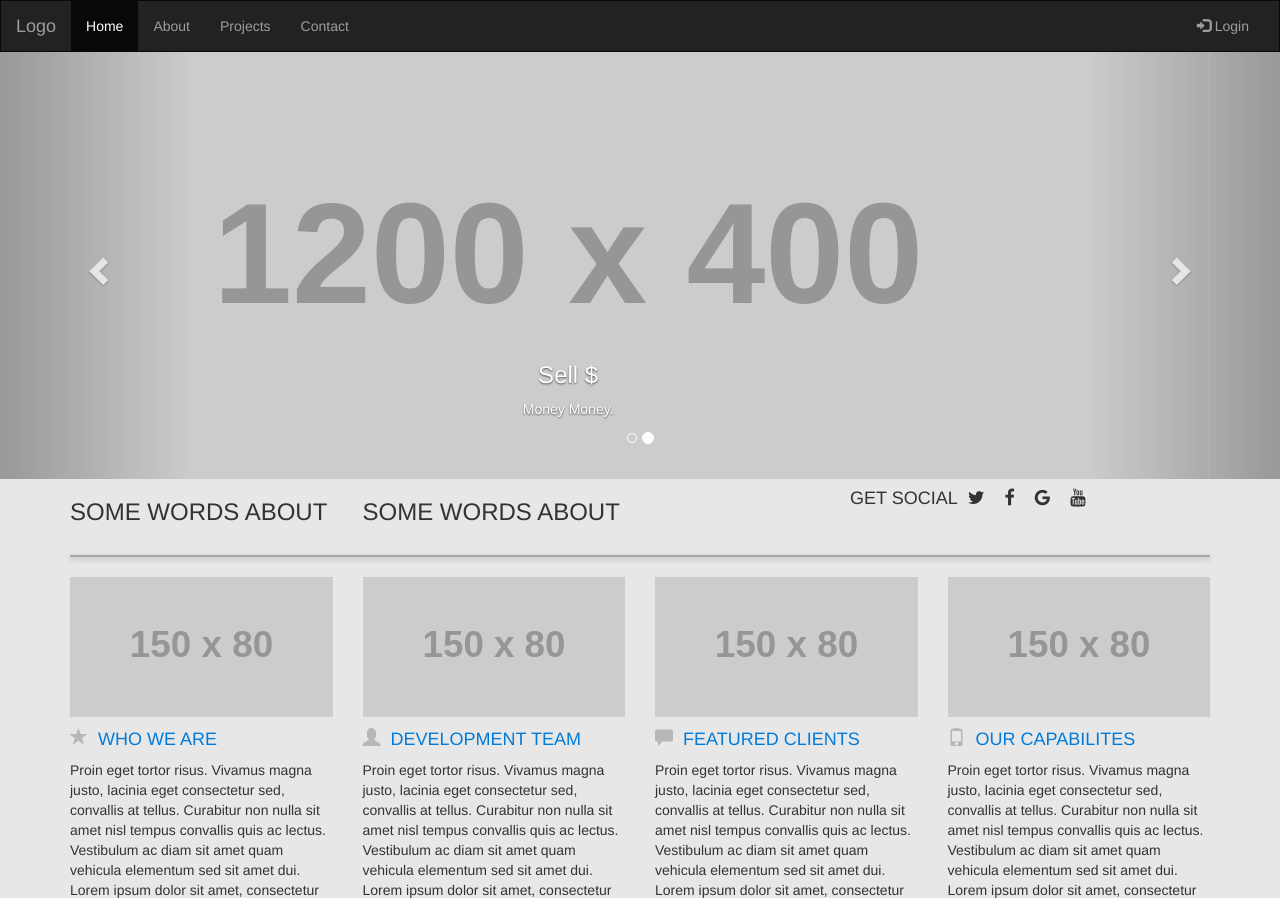
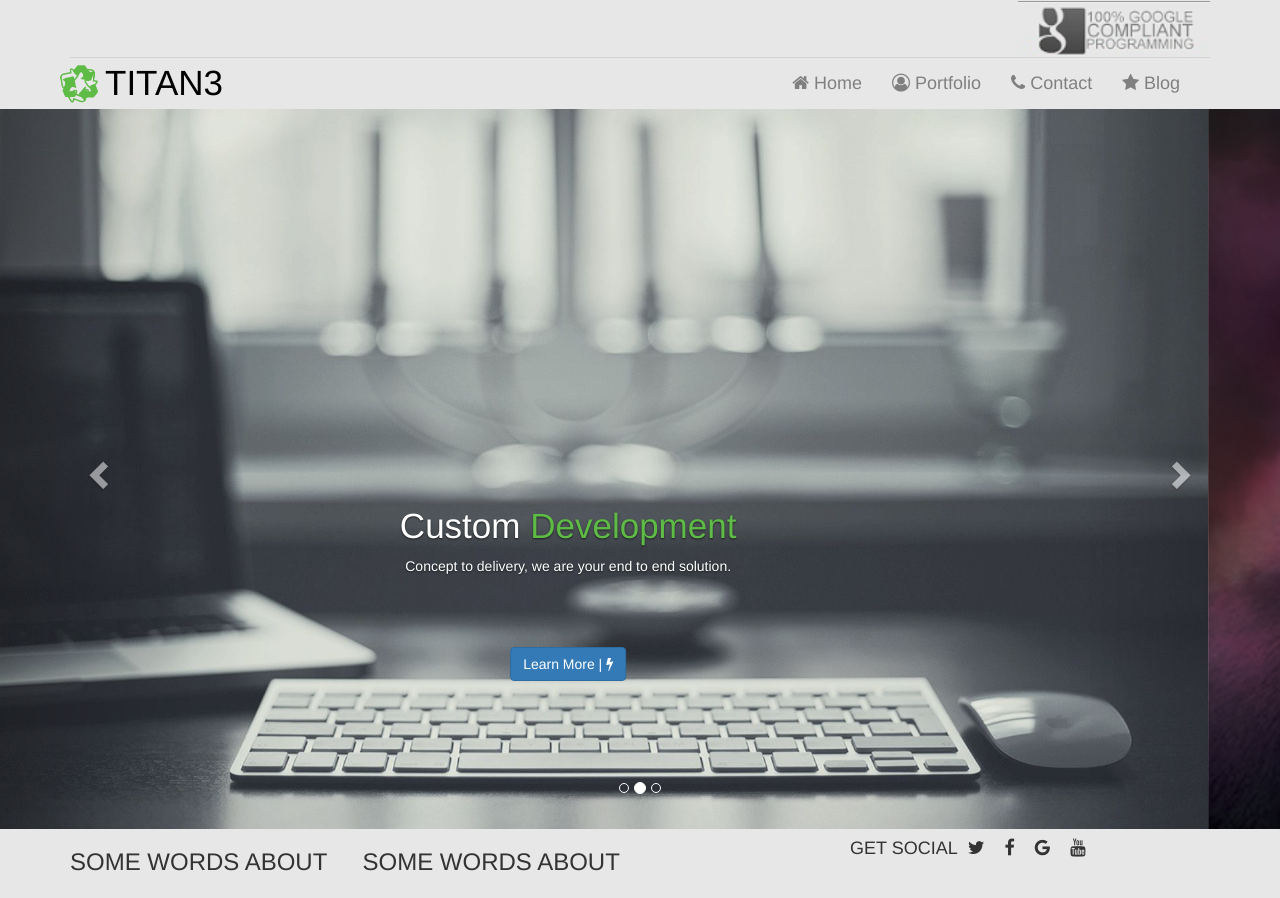
Before and after one commit to KnigtsOfRoundTable/theDragon, a plain HTML site: page index.html in a window 1280 px wide. Shown: the top 898 px of the page. Drawn offline with nearby package versions, Linux system fonts and the light colour scheme; placeholder pictures from the web are drawn by us; files whose address does not match are found by name.

Commit message:
added in navbar, carousel, images, logo

```diff
--- a/assets/css/style.css
+++ b/assets/css/style.css
@@ -0,0 +1,71 @@
+/*START OF BENS CSS**************************************************/
+.navbar-collapse a {
+  color: gray;
+}
+
+.carousel-caption {
+  padding-bottom: 10%;;
+}
+
+.carousel-caption h3 {
+  font-size: 35px;
+}
+
+.title-green {
+  color: #5ebb46;
+}
+
+.btn-custom {
+  margin-top: 8%;
+}
+
+.navbar-brand {
+  width: 50px;
+  height: 50px;
+  background-image: url("/Users/benhutchings/theDragon/assets/images/mainLogo.png");
+  background-repeat: no-repeat;
+  background-size: cover;
+}
+
+.navbar-brand-text {
+  font-size: 35px;
+  color: black;
+  transition: color 0.3s ease;
+}
+
+.navbar-nav li {
+  font-size: 18px;
+}
+
+.navbar-brand-text:hover {
+  color: #5ebb46;
+  text-decoration: none;
+}
+
+.navbar-brand {
+  float: left;
+}
+
+#mobileNavbar {
+  text-align: center;
+}
+
+.google-icon {
+  text-align: right;
+  width: 100%;
+}
+
+.icon-bar {
+  background: gray;
+}
+
+@media (min-width:801px) {
+  #mobileNavbar {
+    float: right;
+  }
+  .nav-wrap {
+    border-top: solid lightgray 1px;
+  }
+}
+
+/*END OF BENS CSS**************************************************/
--- a/index.html
+++ b/index.html
@@ -6,6 +6,7 @@
   <meta name="viewport" content="width=device-width, initial-scale=1">
   <link rel="stylesheet" href="https://maxcdn.bootstrapcdn.com/bootstrap/3.3.7/css/bootstrap.min.css">
   <link rel="stylesheet" href="vendors/font-awesome/css/font-awesome.min.css">
+  <link rel="stylesheet" href="assets/css/style.css">
   <script src="https://ajax.googleapis.com/ajax/libs/jquery/3.2.1/jquery.min.js"></script>
   <script src="https://maxcdn.bootstrapcdn.com/bootstrap/3.3.7/js/bootstrap.min.js"></script>
   <style>
@@ -68,7 +69,7 @@
 
   /* Hide the carousel text when the screen is less than 600 pixels wide */
   @media (max-width: 600px) {
-    .carousel-caption {
+    .carousel-caption p {
       display: none;
     }
   }
@@ -76,26 +77,31 @@
 </head>
 <body>
 
-<nav class="navbar navbar-inverse">
-  <div class="container-fluid">
+  <!--===============================================================
+  ===============BEN'S Section for Navbar and Carousel==================
+  ==================================================================-->
+
+<nav id="ben" class="navbar">
+  <div class="container">
+    <div class="google-icon hidden-xs"><img src="assets/images/Screen Shot 2017-08-22 at 9.37.44 PM.png" alt=""></div>
+    <div class="nav-wrap">
       <div class="navbar-header">
-      <button type="button" class="navbar-toggle" data-toggle="collapse" data-target="#myNavbar">
+        <button type="button" class="navbar-toggle" data-toggle="collapse" data-target="#mobileNavbar">
           <span class="icon-bar"></span>
           <span class="icon-bar"></span>
           <span class="icon-bar"></span>
         </button>
-      <a class="navbar-brand" href="#">Logo</a>
+        <a class="navbar-brand" href="#"></a>
+        <a class="navbar-brand-text" href="#">TITAN3</a>
       </div>
-    <div class="collapse navbar-collapse" id="myNavbar">
+      <div class="collapse navbar-collapse hidden-sm-down" id="mobileNavbar">
         <ul class="nav navbar-nav">
-        <li class="active"><a href="#">Home</a></li>
-        <li><a href="#">About</a></li>
-        <li><a href="#">Projects</a></li>
-        <li><a href="#">Contact</a></li>
+          <li class="active"><a href="#"><i class="fa fa-home" aria-hidden="true"></i> Home</a></li>
+          <li><a href="#"></span><i class="fa fa-user-circle-o" aria-hidden="true"></i> Portfolio</a></li>
+          <li><a href="#"><i class="fa fa-phone" aria-hidden="true"></i> Contact</a></li>
+          <li><a href="#"><i class="fa fa-star" aria-hidden="true"></i> Blog</a></li>
         </ul>
-      <ul class="nav navbar-nav navbar-right">
-        <li><a href="#"><span class="glyphicon glyphicon-log-in"></span> Login</a></li>
-      </ul>
+      </div>
     </div>
   </div>
 </nav>
@@ -105,23 +111,35 @@
     <ol class="carousel-indicators">
       <li data-target="#myCarousel" data-slide-to="0" class="active"></li>
       <li data-target="#myCarousel" data-slide-to="1"></li>
+      <li data-target="#myCarousel" data-slide-to="2"></li>
     </ol>
 
     <!-- Wrapper for slides -->
     <div class="carousel-inner" role="listbox">
       <div class="item active">
-        <img src="https://placehold.it/1200x400?text=IMAGE" alt="Image">
+        <img src="assets/images/slide1.jpg" alt="Image">
         <div class="carousel-caption">
-          <h3>Sell $</h3>
-          <p>Money Money.</p>
+          <h3>Custom <span class="title-green">Development</span></h3>
+          <p>Concept to delivery, we are your end to end solution.</p>
+          <button type="button" class="btn btn-primary btn-custom">Learn More | <i class="fa fa-bolt" aria-hidden="true"></i></button>
         </div>
       </div>
 
       <div class="item">
-        <img src="https://placehold.it/1200x400?text=Another Image Maybe" alt="Image">
+        <img src="assets/images/slide2.jpg" alt="Image">
         <div class="carousel-caption">
-          <h3>More Sell $</h3>
-          <p>Lorem ipsum...</p>
+          <h3>Never <span class="title-green">Forget</span></h3>
+          <p>The real hero.</p>
+          <button type="button" class="btn btn-primary btn-custom">Learn More | <i class="fa fa-bolt" aria-hidden="true"></i></button>
+        </div>
+      </div>
+
+      <div class="item">
+        <img src="assets/images/slide1.jpg" alt="Image">
+        <div class="carousel-caption">
+          <h3>Some great title</h3>
+          <p>get attention.</p>
+          <button type="button" class="btn btn-primary btn-custom">Learn More | <i class="fa fa-bolt" aria-hidden="true"></i></button>
         </div>
       </div>
     </div>
@@ -136,6 +154,8 @@
       <span class="sr-only">Next</span>
     </a>
 </div>
+<!--============================END OF BEN'S SECTION====================================-->
+
 
 
 <!--===============================================================
```
Also changed, not shown: assets/images/Screen Shot 2017-08-22 at 9.37.44 PM.png (added), assets/images/mainLogo.png (added), assets/images/slide1.jpg (added), assets/images/slide2.jpg (added). Lines whose indentation alone changed are shown as unchanged.
